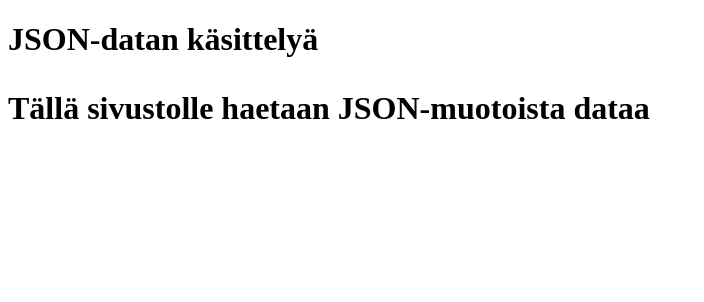
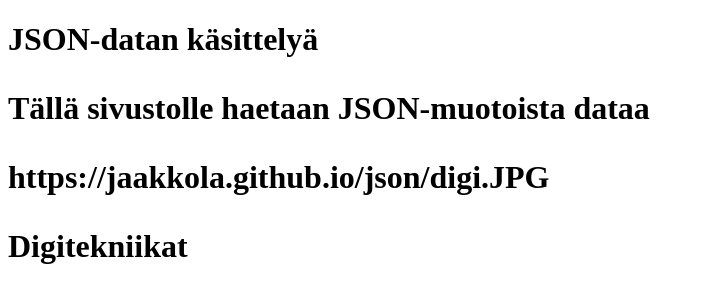
Before and after one commit to valentinalehtonen/valentinalehtonen.github.io, a plain HTML site: page kurssi.html in a window 1280 px wide. Shown: the whole page, without its empty margins (0-704 px from the left). Drawn offline with Linux system fonts and the light colour scheme.

Commit message:
Korjattu

```diff
--- a/kurssi.html
+++ b/kurssi.html
@@ -23,6 +23,8 @@
             var teksti = "";
             teksti = "<h1>" + responseJson.otsikko + "<h1>";
             teksti = teksti + "<p>" + "<b>" + responseJson.kuvaus + "</b>" + "<br>"
+            teksti = teksti + "<p>" + "<b>" + responseJson.kuva + "</b>" + "<br>"
+            teksti = teksti + "<p>" + "<b>" + responseJson.opintojakso.nimi + "</b>" + "<br>"
             document.getElementById("vastaus").innerHTML = teksti;
         }
         fetch('https://valentinalehtonen.github.io/oma.JSON')
```
